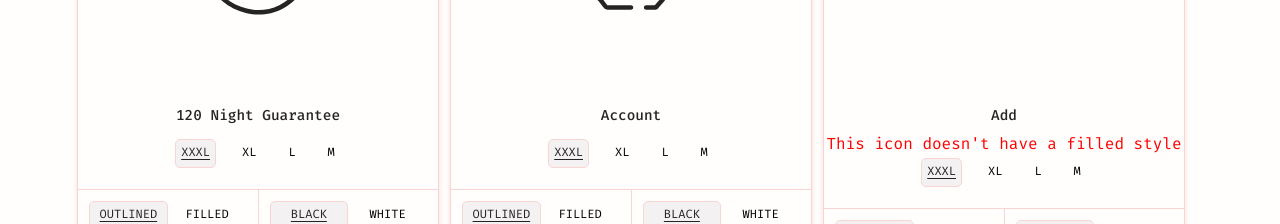
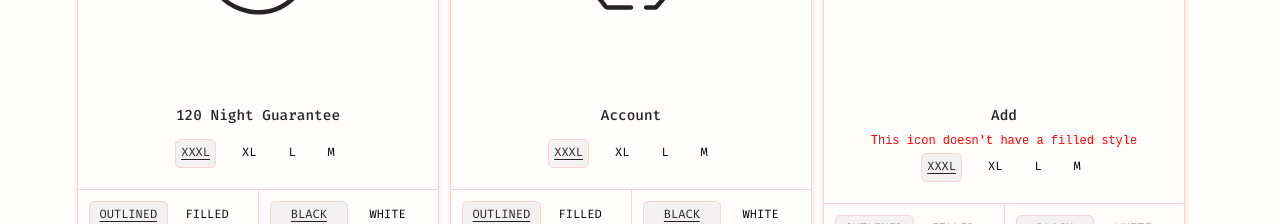
Before and after one commit to Alexiswaters/homemakersBrand, a React (Create React App) app: page / in a window 1280 px wide. Shown: the part 820-1044 px from the top of the page. Built offline with nearby package versions, Linux system fonts and the light colour scheme; no server answers.

Commit message:
Update App.css

```diff
--- a/src/App.css
+++ b/src/App.css
@@ -713,3 +713,13 @@ h4{
 .animated-entrance {
     animation: fadeIn 0.5s ease-inout; /* Adjust duration and easing as needed */
 }
+
+.filled-message {
+  text-align: center;
+  color: red;
+  font-family: fria mono, monospace;
+  font-size: 12px;
+  font-weight: 500;
+  padding-left: 10px;
+  padding-right: 10px;
+}
```
